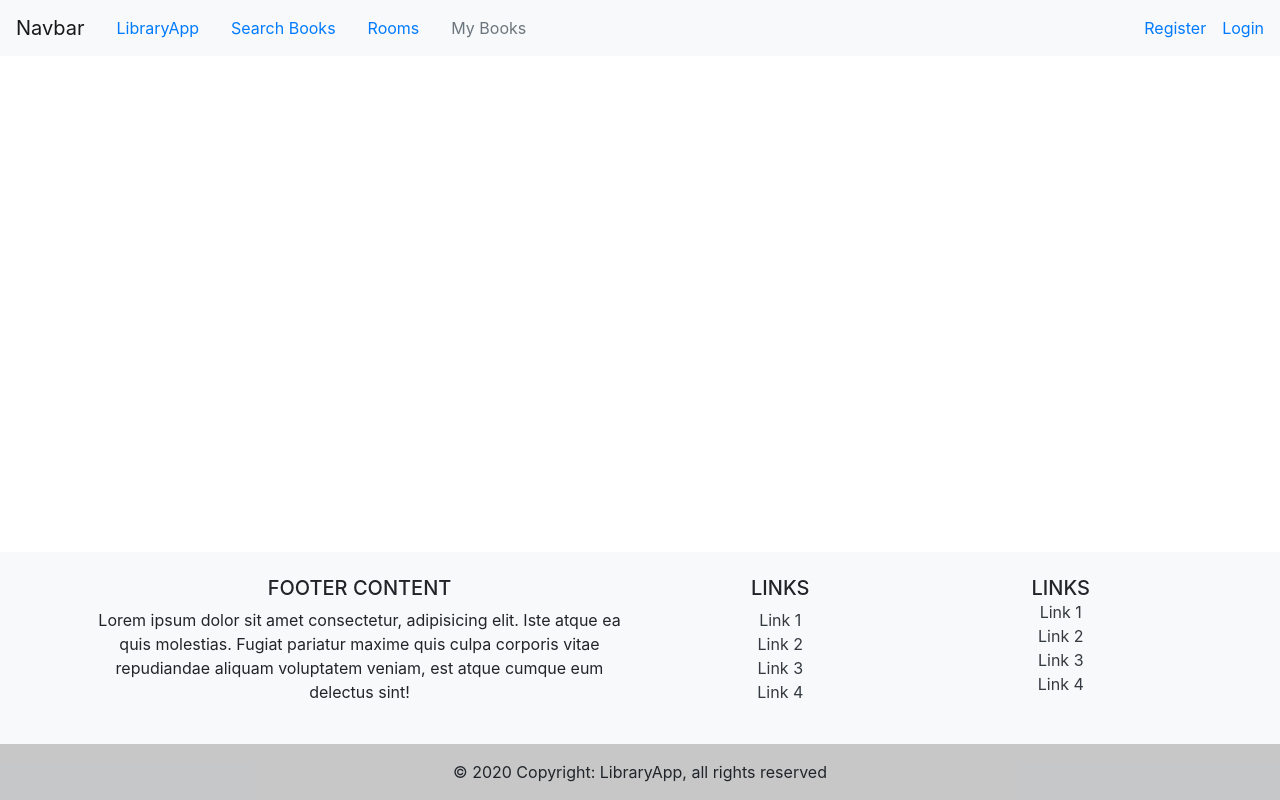
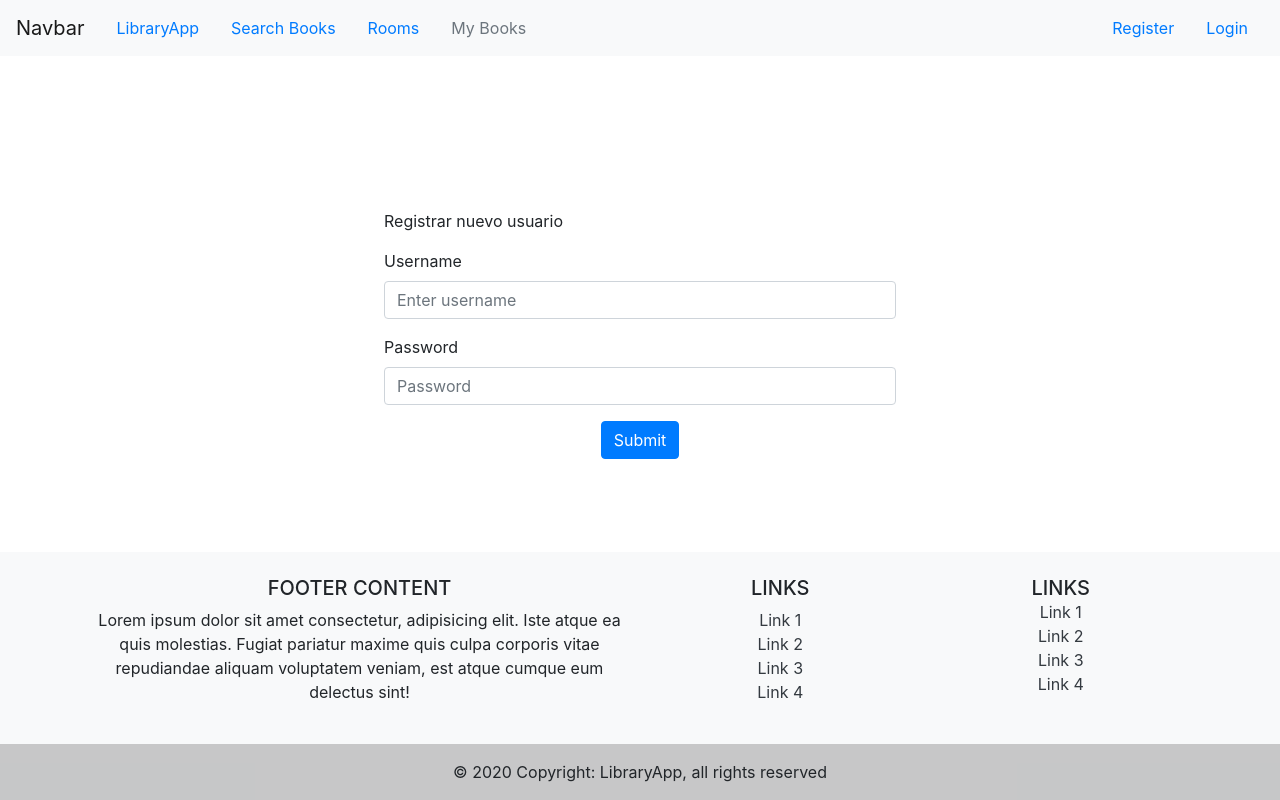
Before and after one commit to FranJ-AR/bookApp-frontend, an Angular app: page /register in a window 1280 px wide. Before the commit this address led to /. Built offline with nearby package versions, Linux system fonts and the light colour scheme.

Commit message:
Added some register functionality on the same component as previous login component and renamed login component to auth component

```diff
--- a/src/app/app.module.ts
+++ b/src/app/app.module.ts
@@ -3,7 +3,6 @@ import { BrowserModule } from '@angular/platform-browser';
 
 import { AppRoutingModule } from './app-routing.module';
 import { AppComponent } from './app.component';
-import { LoginComponent } from './login/login.component';
 import { PrivateSectionComponent } from './private-section/private-section.component';
 import { PublicSectionComponent } from './public-section/public-section.component';
 import { NgbModule } from '@ng-bootstrap/ng-bootstrap';
@@ -15,11 +14,12 @@ import { PublicSectionRoutingModule } from './public-section/public-section-rout
 import { AuthInterceptorService } from './auth-interceptor.service';
 import { FooterComponent } from './footer/footer.component';
 import { NavbarComponent } from './navbar/navbar.component';
+import { AuthComponent } from './auth/auth.component';
 
 @NgModule({
   declarations: [
     AppComponent,
-    LoginComponent,
+    AuthComponent,
     PrivateSectionComponent,
     IndexComponent,
     FooterComponent,
--- a/src/app/login/login.component.html
+++ b/src/app/auth/auth.component.html
@@ -1,9 +1,13 @@
-<form #loginForm="ngForm" (submit)="login(loginForm)" novalidate>
+<form #loginForm="ngForm" (submit)="submitAuthForm(loginForm)" novalidate>
   <div class="c-form d-flex flex-column justify-content-center align-items-center">
     <div class="form-group">
-      <div class="alert alert-danger c-warning-incorrect-user-password" *ngIf="messageErrorLogin">
-        {{ errorMessage }}
+      <div style="white-space: pre-line"
+      class="alert alert-danger c-warning-incorrect-user-password" *ngIf="messageErrorLogin">
+     {{ errorMessage }}
       </div>
+
+      <p >{{infoSection}}</p>
+
       <label for="Username">Username</label>
       <input type="text" name="username" ngModel class="form-control" id="inputUsername"
         placeholder="Enter username">
--- /dev/null
+++ b/src/app/auth/auth.component.ts
@@ -0,0 +1,137 @@
+import { Component, OnInit } from '@angular/core';
+import { NgForm } from '@angular/forms';
+import { Router } from '@angular/router';
+import { LoginService } from '../login.service';
+
+@Component({
+  selector: 'app-auth',
+  templateUrl: './auth.component.html',
+  styleUrls: ['./auth.component.scss']
+})
+export class AuthComponent implements OnInit {
+
+  private isLoginMode: boolean = false;
+
+  private messageRegister: string = "Registrar nuevo usuario";
+
+  private messageLogin: string = "Iniciar sesión";
+
+  messageErrorLogin: boolean = false;
+
+  errorMessage: string = "";
+
+  infoSection: string = "";
+
+  constructor(private loginService: LoginService, private router: Router) { }
+
+  ngOnInit(): void {
+
+    if (this.router.url.includes("/login")) {
+      this.isLoginMode = true;
+
+    } else {
+
+      this.isLoginMode = false;
+
+    }
+
+    this.router.onSameUrlNavigation = 'reload';
+
+    console.log("This route", this.isLoginMode);
+
+    console.log("This route", this.router.url);
+
+    if (this.isLoginMode) { this.infoSection = this.messageLogin; }
+
+    else { this.infoSection = this.messageRegister; }
+
+  }
+
+  validateUserPassword(username: string, password: string): boolean {
+
+    let errorLength: boolean = false;
+
+    if (username.length < 5) {
+
+      errorLength = true;
+
+      this.messageErrorLogin = true;
+
+      this.errorMessage = "El nombre de usuario debe tener al menos 5 caracteres";
+
+    }
+
+    if (password.length < 5) {
+
+      errorLength = true;
+
+      this.messageErrorLogin = true;
+
+      // if not null error message, add a line break to add the following message
+      if (this.errorMessage !== "") { this.errorMessage += "\n"; }
+
+      this.errorMessage += "La contraseña debe tener al menos 5 caracteres";
+
+    }
+
+    return errorLength;
+
+  }
+
+  submitAuthForm(loginForm: NgForm) {
+
+    let username: string = loginForm.value.username;
+
+    let password: string = loginForm.value.password;
+
+    if (this.validateUserPassword(username, password)) { // if error, end form by returning
+
+      return;
+
+    }
+
+    if (this.isLoginMode === true) {
+
+      this.login(username, password);
+
+    }
+
+  }
+
+  login(username: string, password: string) {
+
+      this.loginService.login(username, password).subscribe((val) => {
+
+        // user succeeds to login, so redirect
+
+        console.log("user fully logged", val), this.messageErrorLogin = false;
+
+        this.router.navigate(['private-section']);
+
+      },
+
+        (errorMessage: string) => {
+          this.messageErrorLogin = true;
+
+          this.errorMessage = errorMessage;
+
+        });
+
+  }
+
+  register(username:string, password: string){
+
+
+  }
+
+
+
+  // user fails to login
+
+
+  // Sometimes the error retrieved from the server is descriptive
+  //enough to send it back to the user
+
+
+
+}
--- a/src/app/login/login.component.ts
+++ /dev/null
@@ -1,60 +0,0 @@
-import { Component, OnInit } from '@angular/core';
-import { NgForm } from '@angular/forms';
-import { Router } from '@angular/router';
-import { LoginService } from '../login.service';
-
-@Component({
-  selector: 'app-login',
-  templateUrl: './login.component.html',
-  styleUrls: ['./login.component.scss']
-})
-export class LoginComponent implements OnInit {
-
-  messageErrorLogin:boolean = false;
-
-  errorMessage:string = "";
-
-  constructor(private loginService:LoginService, private router:Router) { }
-
-  ngOnInit(): void {
-  }
-
-  login(loginForm:NgForm){
-
-    let username = loginForm.value.username;
-
-    let password = loginForm.value.password;
-
-    console.log("sent");
-
-    console.log(loginForm.value);
-
-    console.log(loginForm.value.username);
-
-    this.loginService.login(username, password).subscribe( (val) => {
-
-      // user succeeds to login, so redirect
-
-      console.log("user fully logged", val), this.messageErrorLogin = false;
-
-      this.router.navigate(['private-section']);
-
-    },
-
-    // user fails to login
-
-    (errorMessage:string) => { this.messageErrorLogin = true;
-
-    this.errorMessage = errorMessage;
-
-  });
-
-  }
-
-
-  // Sometimes the error retrieved from the server is descriptive
-  //enough to send it back to the user
-
-
-
-}
--- a/src/app/navbar/navbar.component.html
+++ b/src/app/navbar/navbar.component.html
@@ -18,8 +18,8 @@
 
     <div class="collapse navbar-collapse justify-content-end" id="navbarNavAltMarkup">
 
-      <a class="nav-item nav-link" href="#">Register</a>
-      <a routerLink="/login" routerLinkActive="active">Login </a>
+      <a class="nav-item nav-link" href="#" routerLink="/register" routerLinkActive="active">Register</a>
+      <a class="nav-item nav-link" routerLink="/login" routerLinkActive="active">Login</a>
 
     </div>
 
```
Also changed, not shown: src/app/app-routing.module.ts (+5 -2 lines), src/app/auth/auth.component.scss (renamed from src/app/login/login.component.scss).
